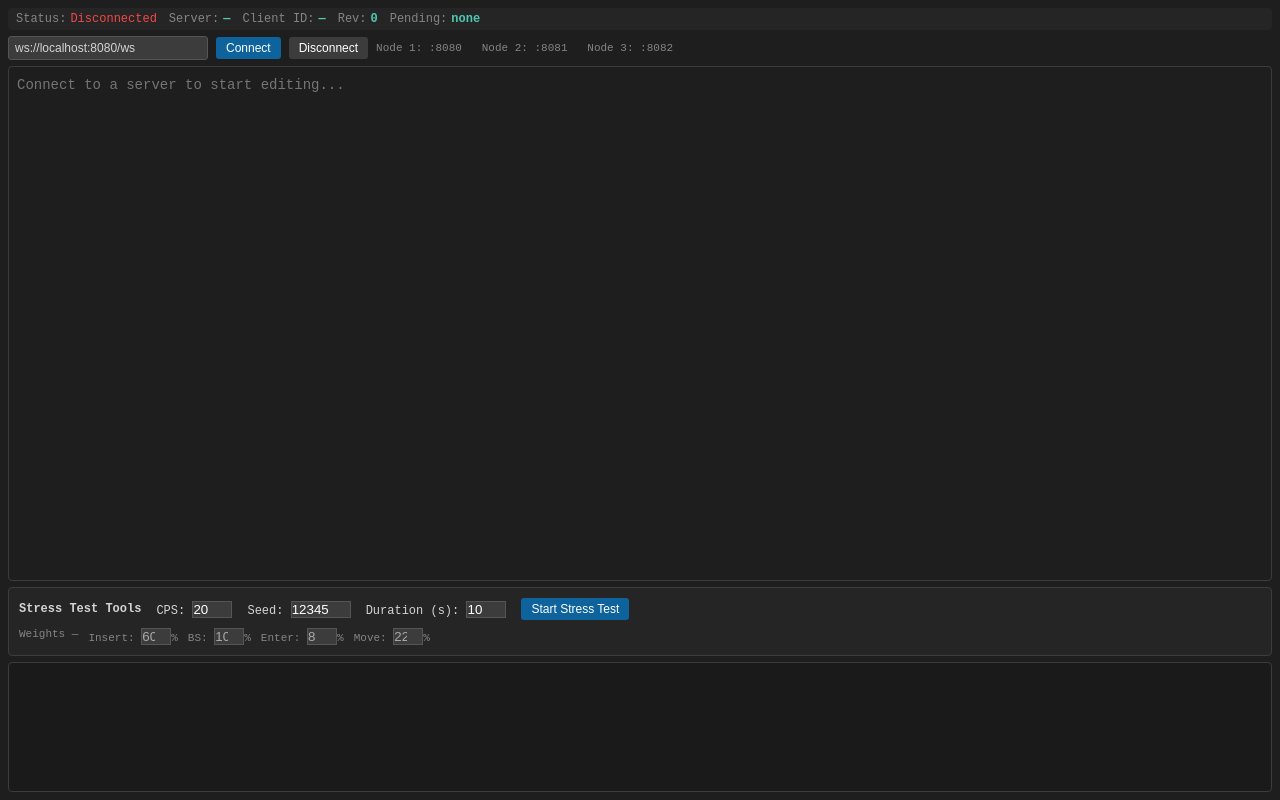
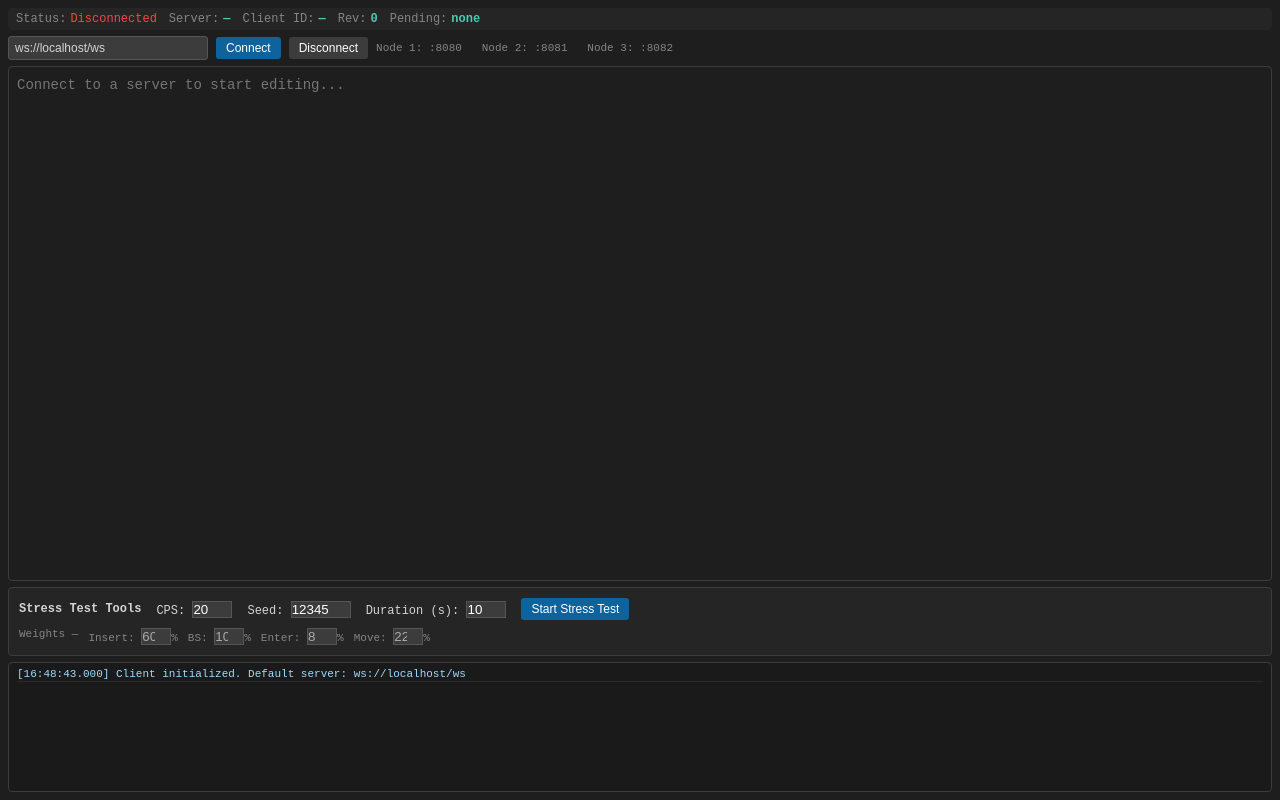
Before and after one commit to rampreethamkanchi/claude-ds-project, a plain HTML site: page web/index.html in a window 1280 px wide. Drawn offline with Linux system fonts and the light colour scheme.

```diff
--- a/web/client.js
+++ b/web/client.js
@@ -802,3 +802,18 @@
   // Trigger input event for diffing.
   editor.dispatchEvent(new Event('input', { bubbles: true }));
 }
+
+// ── Initialization ───────────────────────────────────────────────
+
+window.onload = () => {
+  // Populate the server address input with the current host.
+  // Since the server acts as both the static file server and the WS server,
+  // window.location.host will correctly identify the laptop's IP and port.
+  const protocol = window.location.protocol === 'https:' ? 'wss:' : 'ws:';
+  const defaultWs = `${protocol}//${window.location.host}/ws`;
+  const input = document.getElementById('server-input');
+  if (input) {
+    input.value = defaultWs;
+  }
+  log('info', `Client initialized. Default server: ${defaultWs}`);
+};
--- a/web/index.html
+++ b/web/index.html
@@ -165,7 +165,7 @@
   </div>
 
   <div id="controls">
-    <input type="text" id="server-input" value="ws://localhost:8080/ws" placeholder="ws://host:port/ws">
+    <input type="text" id="server-input" value="" placeholder="ws://host:port/ws">
     <button id="connect-btn" onclick="connectToServer()">Connect</button>
     <button id="disconnect-btn" onclick="disconnectFromServer()" disabled>Disconnect</button>
     <span style="font-size:11px; color:#858585;">Node 1: :8080 &nbsp; Node 2: :8081 &nbsp; Node 3: :8082</span>
```
Also changed, not shown: 2 other files.
